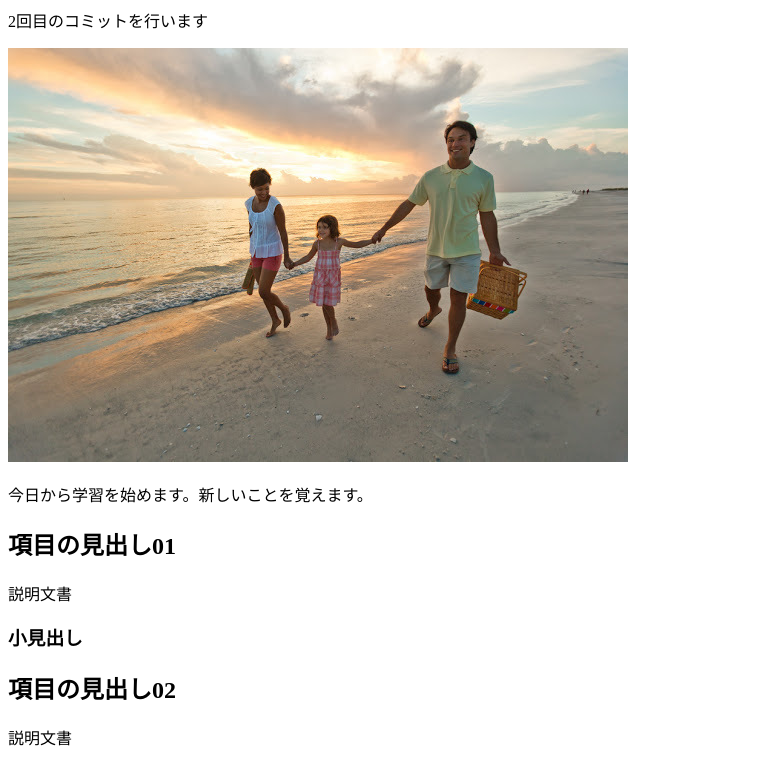
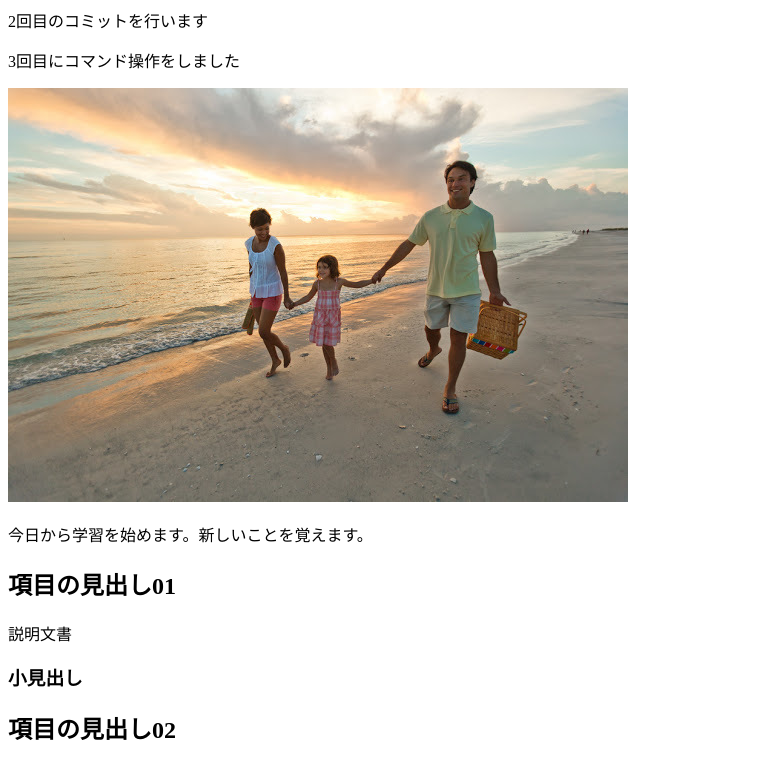
Before and after one commit to Hinako0221/lesson01_test, a plain HTML site: page index.html in a window 1280 px wide. Shown: the part 81-843 px from the top of the page, without its empty margins (0-777 px from the left). Drawn offline with Linux system fonts and the light colour scheme.

Commit message:
3回目にコマンド操作をしました。

```diff
--- a/index.html
+++ b/index.html
@@ -8,6 +8,7 @@
 <body>
     <h1>初めてのwebサイト制作 Gitの学習をはじめました</h1>
     <p>2回目のコミットを行います</p>
+    <p>3回目にコマンド操作をしました</p>
     <p><img src="abc.jpg" alt="家族旅行"></p>
 
     <p>今日から学習を始めます。新しいことを覚えます。</p>
```
